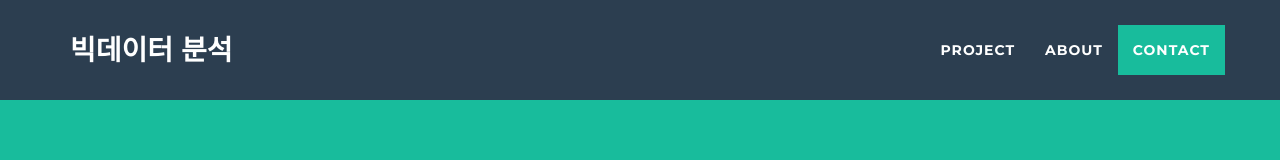
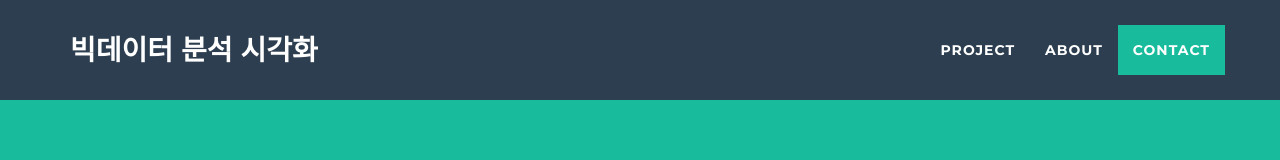
Before and after one commit to gspace1957/gspace1957.github.io, a website: page index.html in a window 1280 px wide. Shown: the top 160 px of the page. Drawn offline with nearby package versions, Linux system fonts and the light colour scheme.

Commit message:
Update index.html

```diff
--- a/index.html
+++ b/index.html
@@ -42,7 +42,7 @@
                 <button type="button" class="navbar-toggle" data-toggle="collapse" data-target="#bs-example-navbar-collapse-1">
                     <span class="sr-only">Toggle navigation</span> Menu <i class="fa fa-bars"></i>
                 </button>
-                <a class="navbar-brand" href="#page-top">빅데이터 분석 </a>
+                <a class="navbar-brand" href="#page-top">빅데이터 분석 시각화 </a>
             </div>
 
             <!-- Collect the nav links, forms, and other content for toggling -->
```
